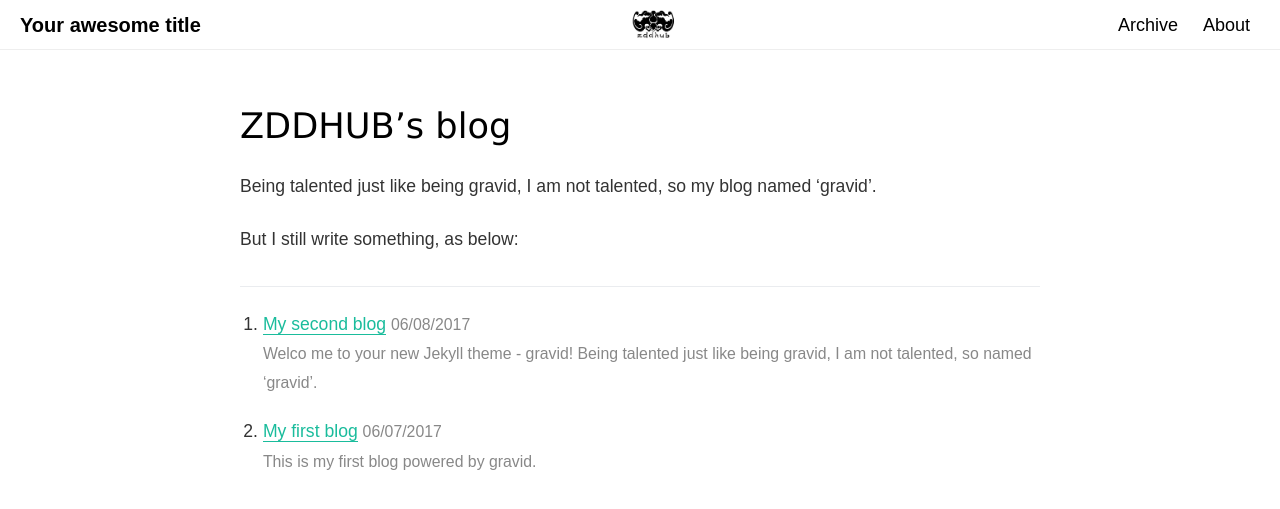
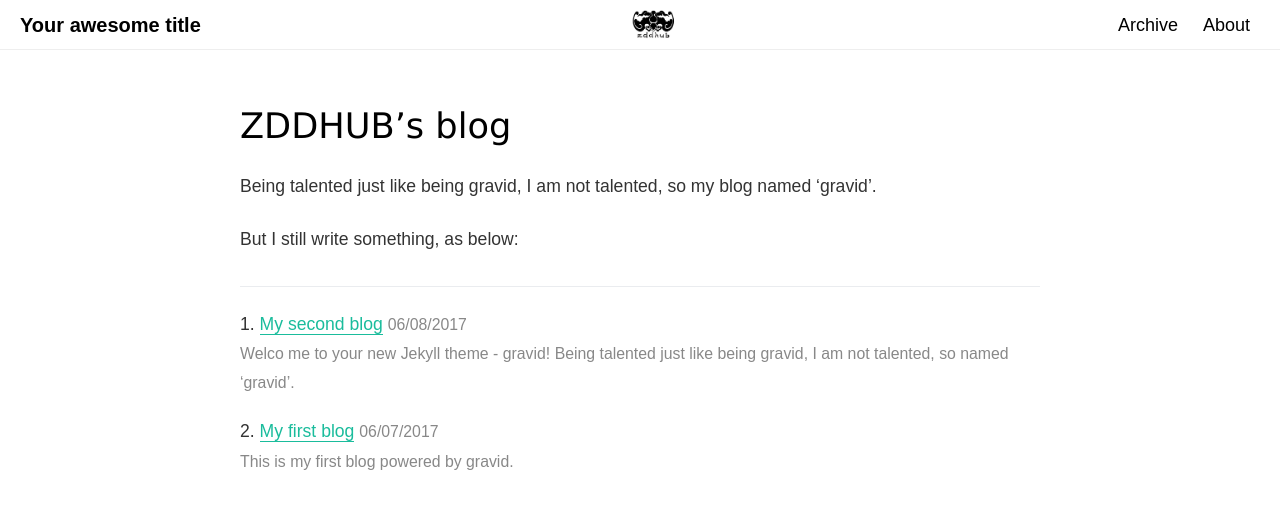
Before and after one commit to zddhub/gravid, a Jekyll site: the page built from index.md, in a window 1280 px wide. Shown: the top 509 px of the page. Built offline with Jekyll 4.4.1, drawn with Linux system fonts in a browser that asks for light colours; our own code applies the rules of GitHub Pages for plain Markdown files.

Commit message:
set list position

```diff
--- a/_sass/gravid/_base.scss
+++ b/_sass/gravid/_base.scss
@@ -14,5 +14,7 @@ hr {
 }
 
 .typo ul {
+  margin-left: 0;
   list-style-type: decimal;
+  list-style-position: inside;
 }
```
